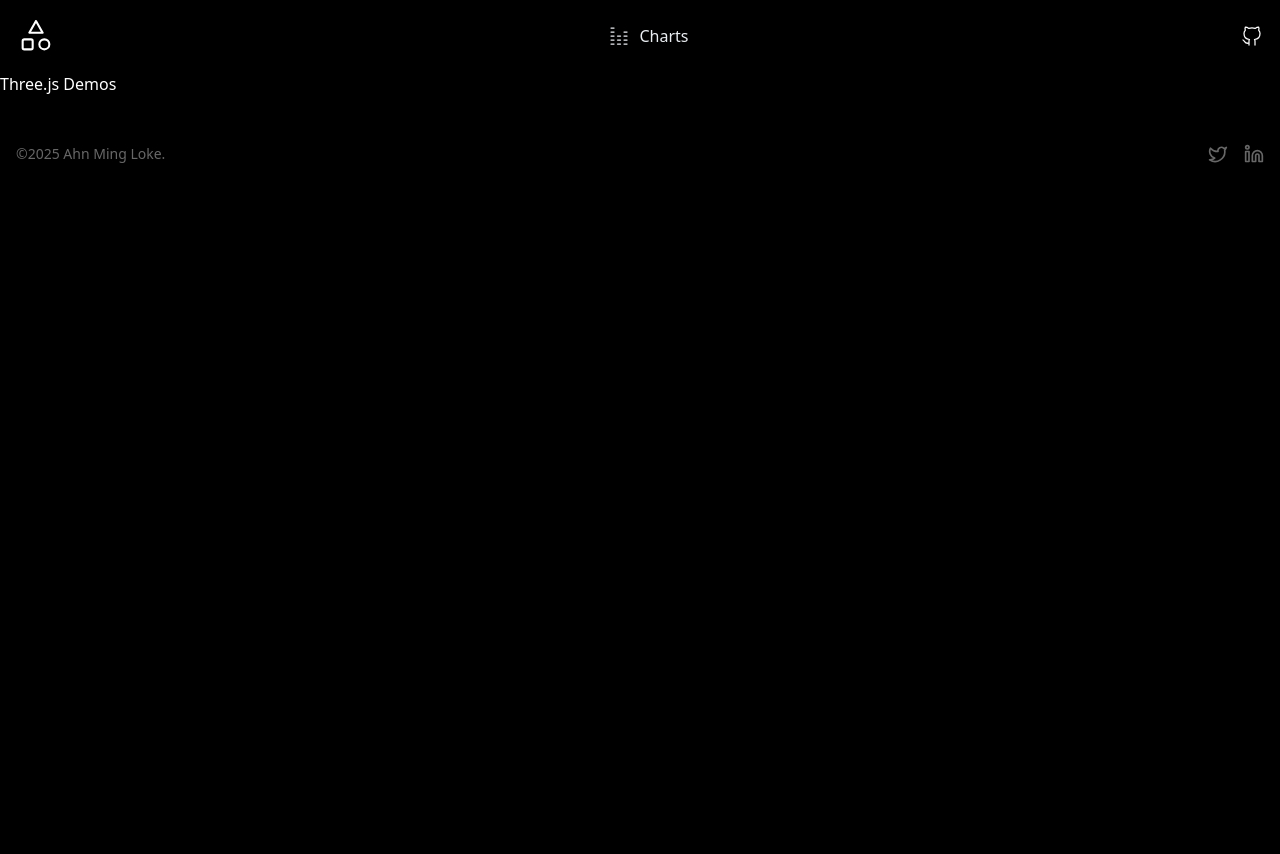
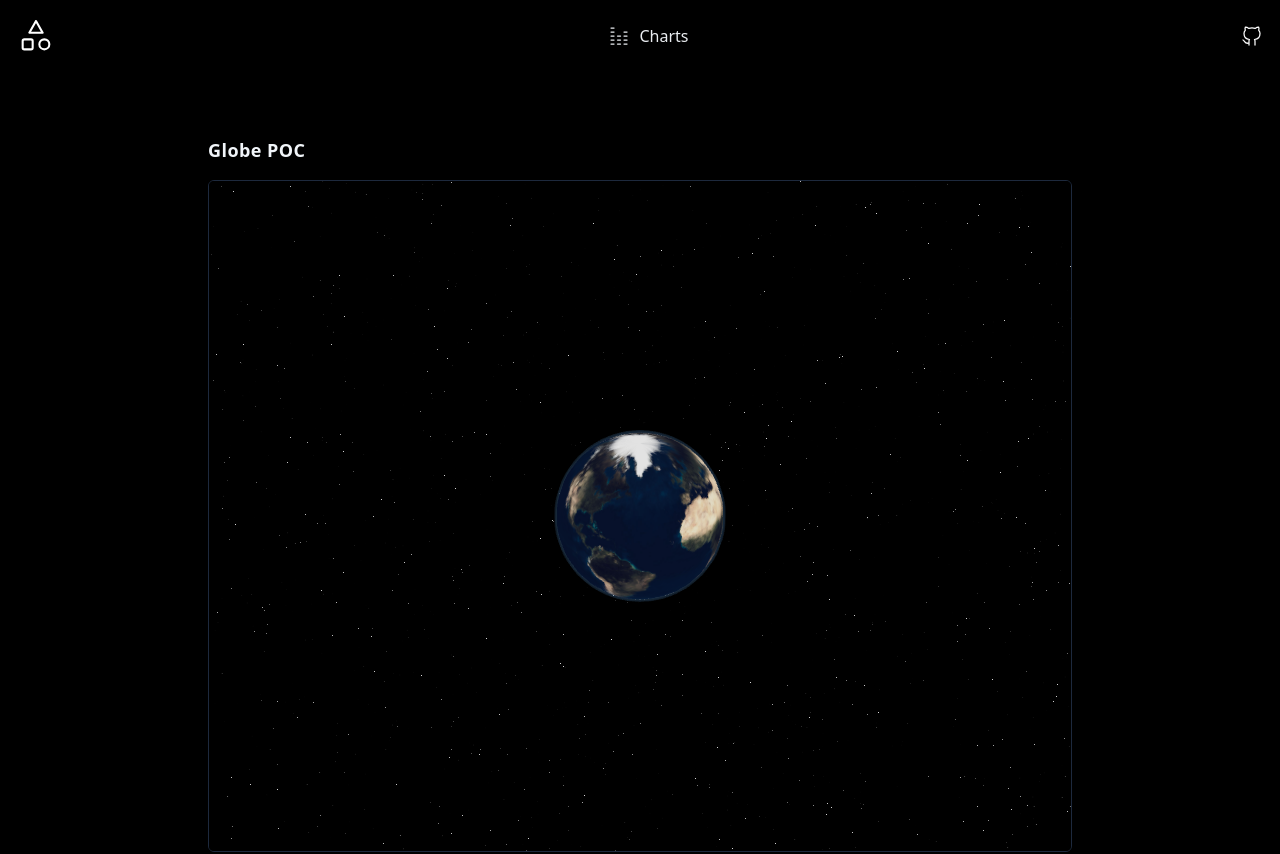
Before and after one commit to lokeam/tango-charlie, a Next.js app: page /demos/threejs in a window 1280 px wide. Shown: the top 854 px of the page. Before the commit the page ends 800 px from the top, so only its background shows below. Built offline with nearby package versions, Linux system fonts and the light colour scheme.

Commit message:
feat(three-js): proof of concept for three.js globe + satellite demo - showing  basic globe with texture + atmosphere outline

```diff
--- a/app/demos/threejs/page.tsx
+++ b/app/demos/threejs/page.tsx
@@ -1,8 +1,156 @@
+'use client';
 
-export default function ThreeJSDemosPage() {
+import React, { useState, useEffect, useRef, Suspense } from 'react';
+import { useFrame, useLoader } from '@react-three/fiber';
+import { TextureLoader } from 'three';
+import * as THREE from 'three';
+
+// Custom Layout Components
+import { PageGrid } from '@/components/layout/page-grid';
+import { PageMain } from '@/components/layout/page-main';
+
+import { Canvas } from '@react-three/fiber';
+import { OrbitControls, Stars } from '@react-three/drei';
+
+// Constants
+const EARTH_DAY_TEXTURE = '/earth_atmos_2048_min.jpg';
+
+// Atmosphere glow component using Fresnel effect
+function Atmosphere() {
+  const atmosphereRef = useRef(null);
+
+  // Vertex shader - calculates the normal for Fresnel effect
+  const vertexShader = `
+    varying vec3 vNormal;
+    void main() {
+      vNormal = normalize(normalMatrix * normal);
+      gl_Position = projectionMatrix * modelViewMatrix * vec4(position, 1.0);
+    }
+  `;
+
+  // Fragment shader - creates the glow using Fresnel/rim lighting
+  const fragmentShader = `
+    varying vec3 vNormal;
+    void main() {
+      // Calculate Fresnel effect (stronger at edges)
+      float fresnel = dot(vNormal, vec3(0.0, 0.0, 1.0));
+      fresnel = pow(1.0 - fresnel, 4.0); // Higher power for sharper falloff
+
+      // Much more subtle atmosphere color and intensity
+      vec3 atmosphereColor = vec3(0.4, 0.7, 1.0);
+      float intensity = 0.3; // Much lower intensity
+
+      gl_FragColor = vec4(atmosphereColor * intensity, fresnel * 0.5);
+    }
+  `;
+
   return (
-    <div>
-      <h2>Three.js Demos</h2>
+    <mesh ref={atmosphereRef} scale={1.03}>
+      <sphereGeometry args={[1, 32, 32]} />
+      <shaderMaterial
+        vertexShader={vertexShader}
+        fragmentShader={fragmentShader}
+        transparent
+        blending={THREE.AdditiveBlending}
+        side={THREE.BackSide}
+      />
+    </mesh>
+  );
+}
+
+function Earth() {
+  const texture = useLoader(TextureLoader, EARTH_DAY_TEXTURE);
+
+  return (
+    <group>
+      {/* Main Earth */}
+      <mesh>
+        <sphereGeometry args={[1, 32, 32]} />
+        <meshBasicMaterial map={texture} />
+      </mesh>
+
+      {/* Atmosphere glow */}
+      <Atmosphere />
+    </group>
+  );
+}
+
+// Scene component containing all 3D
+function Scene() {
+  return (
+    <>
+      {/* Starfield background */}
+      <Stars
+        radius={300}
+        depth={60}
+        count={20000}
+        factor={7}
+        saturation={0}
+        fade={true}
+      />
+
+      {/* Lighting setup */}
+      <ambientLight intensity={0.4} />
+      <directionalLight
+        position={[10, 10, 5]}
+        intensity={1.5}
+        castShadow
+      />
+
+      {/* Earth placeholder */}
+      <Earth />
+
+      {/* Camera controls */}
+      <OrbitControls
+        enablePan={true}
+        enableZoom={true}
+        enableRotate={true}
+        minDistance={2}
+        maxDistance={50}
+      />
+    </>
+  );
+}
+
+// Loading fallback component
+function LoadingFallback() {
+  return (
+    <div className="flex items-center justify-center h-full">
+      <div className="text-slate-400 animate-pulse">Loading 3D Scene...</div>
     </div>
+  );
+}
+
+export default function ThreeJSPage() {
+  return (
+    <PageMain>
+      <div className="max-w-7xl mx-auto space-y-4">
+        {/* Page header */}
+        <header className="flex flex-col gap-1">
+          <h1 className="text-lg font-semibold tracking-wide text-slate-100">
+            Globe POC
+          </h1>
+        </header>
+
+        <div className="w-full h-[calc(100vh-8rem)] bg-black rounded-md border border-slate-800 overflow-hidden">
+          <Canvas
+            camera={{
+              position: [5, 5, 5],
+              fov: 50,
+              near: 0.1,
+              far: 1000
+            }}
+            gl={{
+              antialias: true,
+              alpha: false,
+            }}
+          >
+            <Suspense fallback={null}>
+              <Scene />
+            </Suspense>
+          </Canvas>
+        </div>
+      </div>
+    </PageMain>
   )
 }
--- a/package.json
+++ b/package.json
@@ -13,6 +13,8 @@
   },
   "dependencies": {
     "@highcharts/react": "^4.1.0",
+    "@react-three/drei": "^10.7.7",
+    "@react-three/fiber": "^9.4.0",
     "@tailwindcss/typography": "^0.5.19",
     "@tsparticles/engine": "^3.9.1",
     "@tsparticles/react": "^3.0.0",
@@ -26,13 +28,15 @@
     "next-themes": "^0.4.6",
     "react": "19.2.0",
     "react-dom": "19.2.0",
-    "tailwind-merge": "^3.4.0"
+    "tailwind-merge": "^3.4.0",
+    "three": "^0.181.2"
   },
   "devDependencies": {
     "@tailwindcss/postcss": "^4",
     "@types/node": "^20",
     "@types/react": "^19",
     "@types/react-dom": "^19",
+    "@types/three": "^0.181.0",
     "eslint": "^9",
     "eslint-config-next": "16.0.3",
     "tailwindcss": "^4",
```
Also changed, not shown: public/earth_atmos_2048_min.jpg (added), 1 other file (tests, documents, lock files or other folders).
